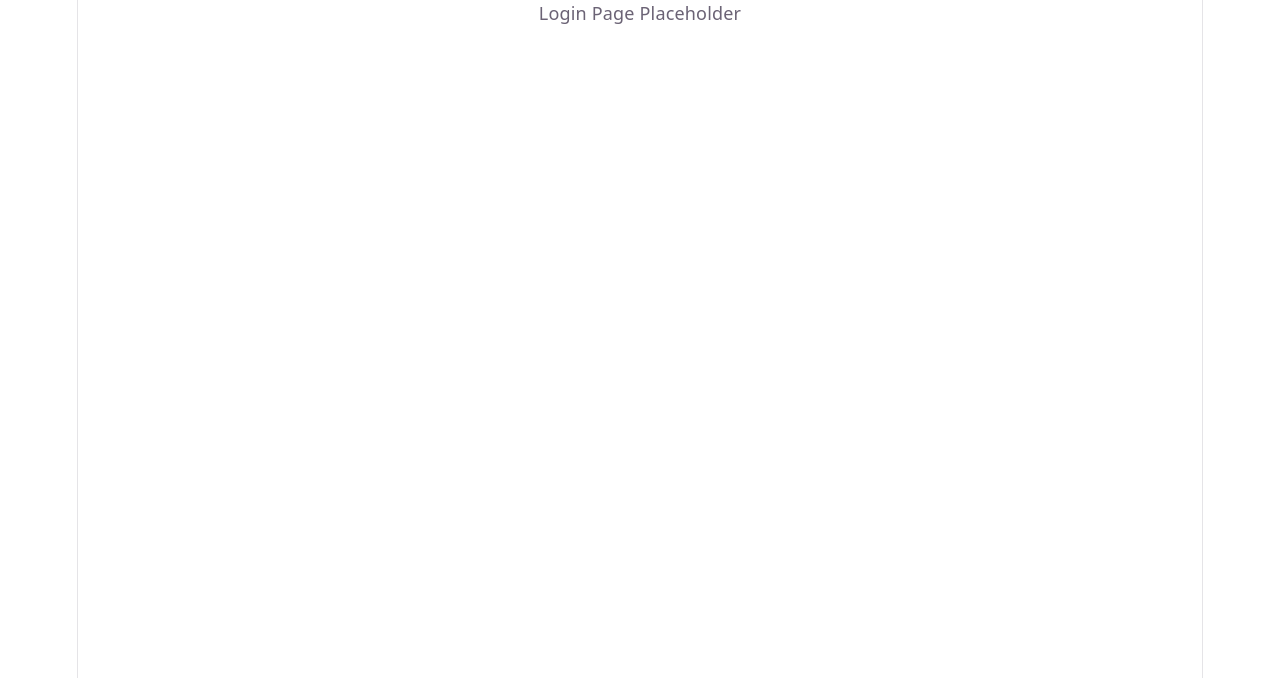
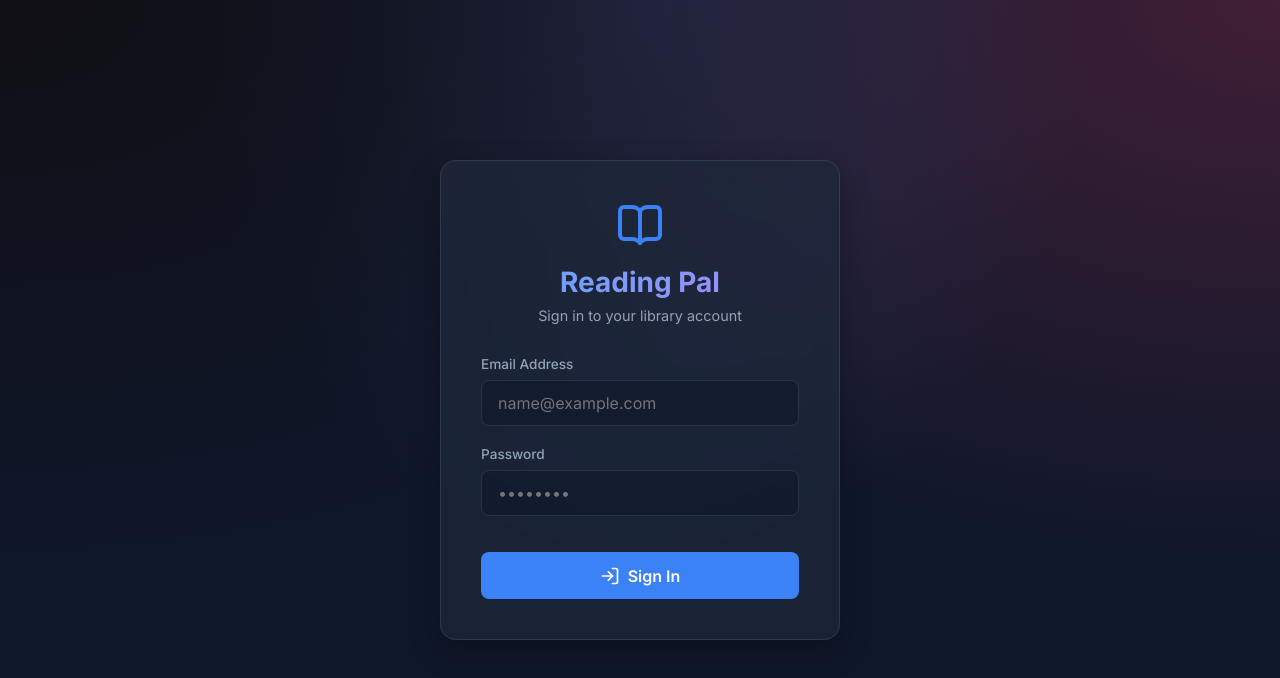
Before and after one commit to iamthisal/reading-pal, a React (Vite) app in the folder frontend/: page /login in a window 1280 px wide. Shown: the top 678 px of the page. Built offline with nearby package versions, Linux system fonts and the light colour scheme.

Commit message:
feat: (YRP-160) Build Login Page and Protected Routes with modern UI

```diff
--- a/frontend/src/components/ProtectedRoute.tsx
+++ b/frontend/src/components/ProtectedRoute.tsx
@@ -1,4 +1,3 @@
-import React from 'react';
 import { Navigate, Outlet } from 'react-router-dom';
 import { useAuth } from '../contexts/AuthContext';
 
--- a/frontend/src/contexts/AuthContext.tsx
+++ b/frontend/src/contexts/AuthContext.tsx
@@ -1,4 +1,5 @@
-import React, { createContext, useContext, useState, useEffect } from 'react';
+import { createContext, useContext, useState, useEffect } from 'react';
+import type { ReactNode } from 'react';
 import { jwtDecode } from 'jwt-decode';
 
 interface User {
@@ -18,7 +19,7 @@ interface AuthContextType {
 
 const AuthContext = createContext<AuthContextType | undefined>(undefined);
 
-export const AuthProvider: React.FC<{ children: React.ReactNode }> = ({ children }) => {
+export const AuthProvider = ({ children }: { children: ReactNode }) => {
     const [token, setToken] = useState<string | null>(localStorage.getItem('token'));
     const [user, setUser] = useState<User | null>(null);
 
--- a/frontend/src/index.css
+++ b/frontend/src/index.css
@@ -1,111 +1,180 @@
+@import url('https://fonts.googleapis.com/css2?family=Inter:wght@300;400;500;600;700&display=swap');
+
 :root {
-  --text: #6b6375;
-  --text-h: #08060d;
-  --bg: #fff;
-  --border: #e5e4e7;
-  --code-bg: #f4f3ec;
-  --accent: #aa3bff;
-  --accent-bg: rgba(170, 59, 255, 0.1);
-  --accent-border: rgba(170, 59, 255, 0.5);
-  --social-bg: rgba(244, 243, 236, 0.5);
-  --shadow:
-    rgba(0, 0, 0, 0.1) 0 10px 15px -3px, rgba(0, 0, 0, 0.05) 0 4px 6px -2px;
-
-  --sans: system-ui, 'Segoe UI', Roboto, sans-serif;
-  --heading: system-ui, 'Segoe UI', Roboto, sans-serif;
-  --mono: ui-monospace, Consolas, monospace;
-
-  font: 18px/145% var(--sans);
-  letter-spacing: 0.18px;
-  color-scheme: light dark;
-  color: var(--text);
-  background: var(--bg);
-  font-synthesis: none;
-  text-rendering: optimizeLegibility;
-  -webkit-font-smoothing: antialiased;
-  -moz-osx-font-smoothing: grayscale;
-
-  @media (max-width: 1024px) {
-    font-size: 16px;
-  }
+  --bg-color: #0f172a; /* Slate 900 */
+  --surface-color: rgba(30, 41, 59, 0.7); /* Slate 800 with opacity */
+  --text-primary: #f8fafc;
+  --text-secondary: #94a3b8;
+  --accent-color: #3b82f6; /* Blue 500 */
+  --accent-hover: #2563eb;
+  --danger-color: #ef4444;
 }
 
-@media (prefers-color-scheme: dark) {
-  :root {
-    --text: #9ca3af;
-    --text-h: #f3f4f6;
-    --bg: #16171d;
-    --border: #2e303a;
-    --code-bg: #1f2028;
-    --accent: #c084fc;
-    --accent-bg: rgba(192, 132, 252, 0.15);
-    --accent-border: rgba(192, 132, 252, 0.5);
-    --social-bg: rgba(47, 48, 58, 0.5);
-    --shadow:
-      rgba(0, 0, 0, 0.4) 0 10px 15px -3px, rgba(0, 0, 0, 0.25) 0 4px 6px -2px;
-  }
-
-  #social .button-icon {
-    filter: invert(1) brightness(2);
-  }
-}
-
-#root {
-  width: 1126px;
-  max-width: 100%;
-  margin: 0 auto;
-  text-align: center;
-  border-inline: 1px solid var(--border);
-  min-height: 100svh;
-  display: flex;
-  flex-direction: column;
+* {
   box-sizing: border-box;
+  margin: 0;
+  padding: 0;
 }
 
 body {
-  margin: 0;
+  font-family: 'Inter', sans-serif;
+  background-color: var(--bg-color);
+  background-image:
+    radial-gradient(at 0% 0%, hsla(253,16%,7%,1) 0, transparent 50%),
+    radial-gradient(at 50% 0%, hsla(225,39%,30%,0.5) 0, transparent 50%),
+    radial-gradient(at 100% 0%, hsla(339,49%,30%,0.5) 0, transparent 50%);
+  color: var(--text-primary);
+  min-height: 100vh;
+  display: flex;
+  flex-direction: column;
 }
 
-h1,
-h2 {
-  font-family: var(--heading);
-  font-weight: 500;
-  color: var(--text-h);
+.app-container {
+  display: flex;
+  min-height: 100vh;
+  width: 100%;
+  align-items: center;
+  justify-content: center;
 }
 
-h1 {
-  font-size: 56px;
-  letter-spacing: -1.68px;
-  margin: 32px 0;
-  @media (max-width: 1024px) {
-    font-size: 36px;
-    margin: 20px 0;
-  }
-}
-h2 {
-  font-size: 24px;
-  line-height: 118%;
-  letter-spacing: -0.24px;
-  margin: 0 0 8px;
-  @media (max-width: 1024px) {
-    font-size: 20px;
-  }
-}
-p {
-  margin: 0;
+/* Glassmorphism utility */
+.glass-panel {
+  background: var(--surface-color);
+  backdrop-filter: blur(12px);
+  -webkit-backdrop-filter: blur(12px);
+  border: 1px solid rgba(255, 255, 255, 0.1);
+  border-radius: 16px;
+  box-shadow: 0 10px 30px rgba(0, 0, 0, 0.3);
 }
 
-code,
-.counter {
-  font-family: var(--mono);
-  display: inline-flex;
-  border-radius: 4px;
-  color: var(--text-h);
+.login-card {
+  width: 100%;
+  max-width: 400px;
+  padding: 2.5rem;
+  text-align: center;
+  animation: slideUp 0.5s ease-out;
 }
 
-code {
-  font-size: 15px;
-  line-height: 135%;
-  padding: 4px 8px;
-  background: var(--code-bg);
+@keyframes slideUp {
+  from { opacity: 0; transform: translateY(20px); }
+  to { opacity: 1; transform: translateY(0); }
 }
+
+.login-card h1 {
+  font-size: 1.75rem;
+  font-weight: 700;
+  margin-bottom: 0.5rem;
+  background: linear-gradient(to right, #60a5fa, #a78bfa);
+  -webkit-background-clip: text;
+  -webkit-text-fill-color: transparent;
+}
+
+.login-card p {
+  color: var(--text-secondary);
+  font-size: 0.9rem;
+  margin-bottom: 2rem;
+}
+
+.form-group {
+  margin-bottom: 1.25rem;
+  text-align: left;
+}
+
+.form-label {
+  display: block;
+  font-size: 0.85rem;
+  font-weight: 500;
+  color: var(--text-secondary);
+  margin-bottom: 0.5rem;
+}
+
+.form-input {
+  width: 100%;
+  padding: 0.75rem 1rem;
+  background: rgba(15, 23, 42, 0.6);
+  border: 1px solid rgba(255, 255, 255, 0.1);
+  border-radius: 8px;
+  color: white;
+  font-family: inherit;
+  font-size: 1rem;
+  transition: all 0.2s ease;
+}
+
+.form-input:focus {
+  outline: none;
+  border-color: var(--accent-color);
+  box-shadow: 0 0 0 3px rgba(59, 130, 246, 0.25);
+}
+
+.btn-primary {
+  width: 100%;
+  padding: 0.85rem;
+  background: var(--accent-color);
+  color: white;
+  border: none;
+  border-radius: 8px;
+  font-family: inherit;
+  font-size: 1rem;
+  font-weight: 600;
+  cursor: pointer;
+  transition: all 0.2s ease;
+  margin-top: 1rem;
+}
+
+.btn-primary:hover {
+  background: var(--accent-hover);
+  transform: translateY(-2px);
+  box-shadow: 0 4px 12px rgba(59, 130, 246, 0.4);
+}
+
+.btn-primary:active {
+  transform: translateY(0);
+}
+
+.btn-primary:disabled {
+  background: var(--text-secondary);
+  cursor: not-allowed;
+  transform: none;
+  box-shadow: none;
+}
+
+.error-message {
+  background: rgba(239, 68, 68, 0.1);
+  border-left: 4px solid var(--danger-color);
+  color: #fca5a5;
+  padding: 0.75rem;
+  border-radius: 4px;
+  margin-bottom: 1.5rem;
+  font-size: 0.85rem;
+  text-align: left;
+}
+
+.page-container {
+  padding: 2rem;
+  max-width: 1200px;
+  margin: 0 auto;
+  width: 100%;
+}
+
+.dashboard-header {
+  display: flex;
+  justify-content: space-between;
+  align-items: center;
+  margin-bottom: 2rem;
+  padding-bottom: 1rem;
+  border-bottom: 1px solid rgba(255, 255, 255, 0.1);
+}
+
+.btn-outline {
+  padding: 0.5rem 1rem;
+  background: transparent;
+  color: var(--text-primary);
+  border: 1px solid rgba(255, 255, 255, 0.2);
+  border-radius: 6px;
+  cursor: pointer;
+  transition: all 0.2s ease;
+}
+
+.btn-outline:hover {
+  background: rgba(255, 255, 255, 0.1);
+}
--- /dev/null
+++ b/frontend/src/pages/AdminDashboard.tsx
@@ -0,0 +1,32 @@
+import { useAuth } from '../contexts/AuthContext';
+import { LogOut, Users } from 'lucide-react';
+
+const AdminDashboard = () => {
+    const { logout } = useAuth();
+
+    return (
+        <div className="page-container">
+            <header className="dashboard-header">
+                <div style={{ display: 'flex', alignItems: 'center', gap: '1rem' }}>
+                    <Users size={32} color="var(--accent-color)" />
+                    <h1 style={{ fontSize: '1.5rem', fontWeight: 600 }}>Admin Dashboard</h1>
+                </div>
+                <button onClick={logout} className="btn-outline" style={{ display: 'flex', alignItems: 'center', gap: '0.5rem' }}>
+                    <LogOut size={16} />
+                    Sign Out
+                </button>
+            </header>
+
+            <main>
+                <div className="glass-panel" style={{ padding: '2rem' }}>
+                    <h2 style={{ marginBottom: '1rem' }}>Welcome, Admin</h2>
+                    <p style={{ color: 'var(--text-secondary)' }}>
+                        This is the protected administration area. From here, you will be able to view registered users and manage the library.
+                    </p>
+                </div>
+            </main>
+        </div>
+    );
+};
+
+export default AdminDashboard;
--- /dev/null
+++ b/frontend/src/pages/HomePage.tsx
@@ -0,0 +1,39 @@
+import { useAuth } from '../contexts/AuthContext';
+import { LogOut, BookMarked } from 'lucide-react';
+
+const HomePage = () => {
+    const { logout, user } = useAuth();
+
+    return (
+        <div className="page-container">
+            <header className="dashboard-header">
+                <div style={{ display: 'flex', alignItems: 'center', gap: '1rem' }}>
+                    <BookMarked size={32} color="var(--accent-color)" />
+                    <h1 style={{ fontSize: '1.5rem', fontWeight: 600 }}>Reading Pal</h1>
+                </div>
+                <button onClick={logout} className="btn-outline" style={{ display: 'flex', alignItems: 'center', gap: '0.5rem' }}>
+                    <LogOut size={16} />
+                    Sign Out
+                </button>
+            </header>
+
+            <main>
+                <div className="glass-panel" style={{ padding: '2rem' }}>
+                    <h2 style={{ marginBottom: '1rem' }}>Welcome to the Library</h2>
+
+                    {!user?.isValidated && (
+                        <div className="error-message" style={{ background: 'rgba(234, 179, 8, 0.1)', borderColor: '#eab308', color: '#fde047' }}>
+                            <strong>Account Pending Approval:</strong> Your registration has been received but must be validated by an administrator before you can reserve physical books.
+                        </div>
+                    )}
+
+                    <p style={{ color: 'var(--text-secondary)' }}>
+                        Browse our physical catalog and manage your reservations here.
+                    </p>
+                </div>
+            </main>
+        </div>
+    );
+};
+
+export default HomePage;
--- /dev/null
+++ b/frontend/src/pages/LoginPage.tsx
@@ -0,0 +1,94 @@
+import { useState } from 'react';
+import type { FormEvent } from 'react';
+import { useNavigate } from 'react-router-dom';
+import axios from 'axios';
+import { useAuth } from '../contexts/AuthContext';
+import { BookOpen, LogIn } from 'lucide-react';
+
+const LoginPage = () => {
+    const [email, setEmail] = useState('');
+    const [password, setPassword] = useState('');
+    const [error, setError] = useState('');
+    const [isLoading, setIsLoading] = useState(false);
+
+    const navigate = useNavigate();
+    const { login } = useAuth();
+
+    const handleSubmit = async (e: FormEvent) => {
+        e.preventDefault();
+        setError('');
+        setIsLoading(true);
+
+        try {
+            // Note: Update URL if backend port differs
+            const response = await axios.post('http://localhost:5000/api/auth/login', {
+                email,
+                password
+            });
+
+            const { token, role } = response.data;
+            login(token);
+
+            if (role === 'Admin') {
+                navigate('/admin/dashboard');
+            } else {
+                navigate('/home');
+            }
+        } catch (err: any) {
+            setError(err.response?.data?.message || 'Failed to login. Please try again.');
+        } finally {
+            setIsLoading(false);
+        }
+    };
+
+    return (
+        <div className="app-container">
+            <div className="glass-panel login-card">
+                <div style={{ display: 'flex', justifyContent: 'center', marginBottom: '1rem' }}>
+                    <BookOpen size={48} color="var(--accent-color)" />
+                </div>
+                <h1>Reading Pal</h1>
+                <p>Sign in to your library account</p>
+
+                {error && <div className="error-message">{error}</div>}
+
+                <form onSubmit={handleSubmit}>
+                    <div className="form-group">
+                        <label className="form-label" htmlFor="email">Email Address</label>
+                        <input
+                            id="email"
+                            type="email"
+                            className="form-input"
+                            value={email}
+                            onChange={(e) => setEmail(e.target.value)}
+                            required
+                            placeholder="name@example.com"
+                        />
+                    </div>
+
+                    <div className="form-group">
+                        <label className="form-label" htmlFor="password">Password</label>
+                        <input
+                            id="password"
+                            type="password"
+                            className="form-input"
+                            value={password}
+                            onChange={(e) => setPassword(e.target.value)}
+                            required
+                            placeholder="••••••••"
+                        />
+                    </div>
+
+                    <button type="submit" className="btn-primary" disabled={isLoading}>
+                        <div style={{ display: 'flex', alignItems: 'center', justifyContent: 'center', gap: '0.5rem' }}>
+                            <LogIn size={20} />
+                            {isLoading ? 'Signing in...' : 'Sign In'}
+                        </div>
+                    </button>
+                </form>
+            </div>
+        </div>
+    );
+};
+
+export default LoginPage;
```
Also changed, not shown: frontend/src/App.tsx (+3 -4 lines).
